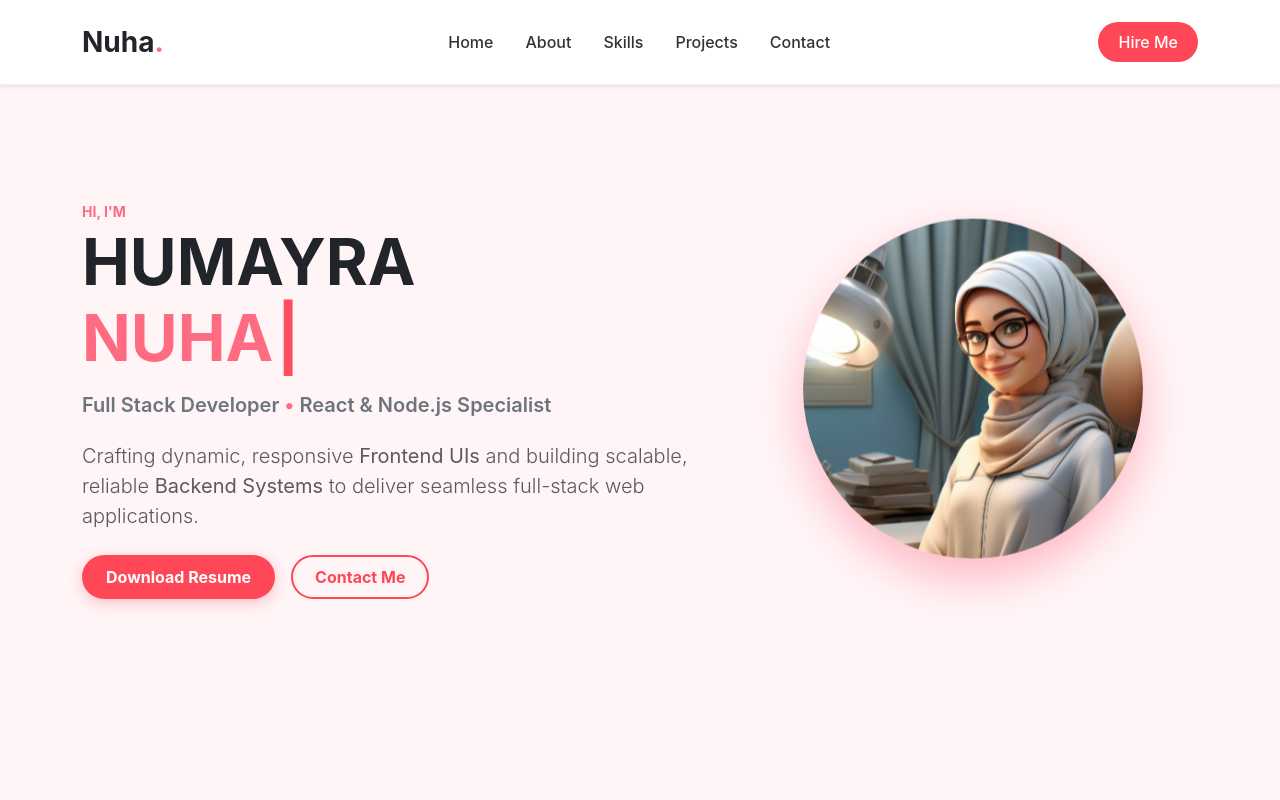
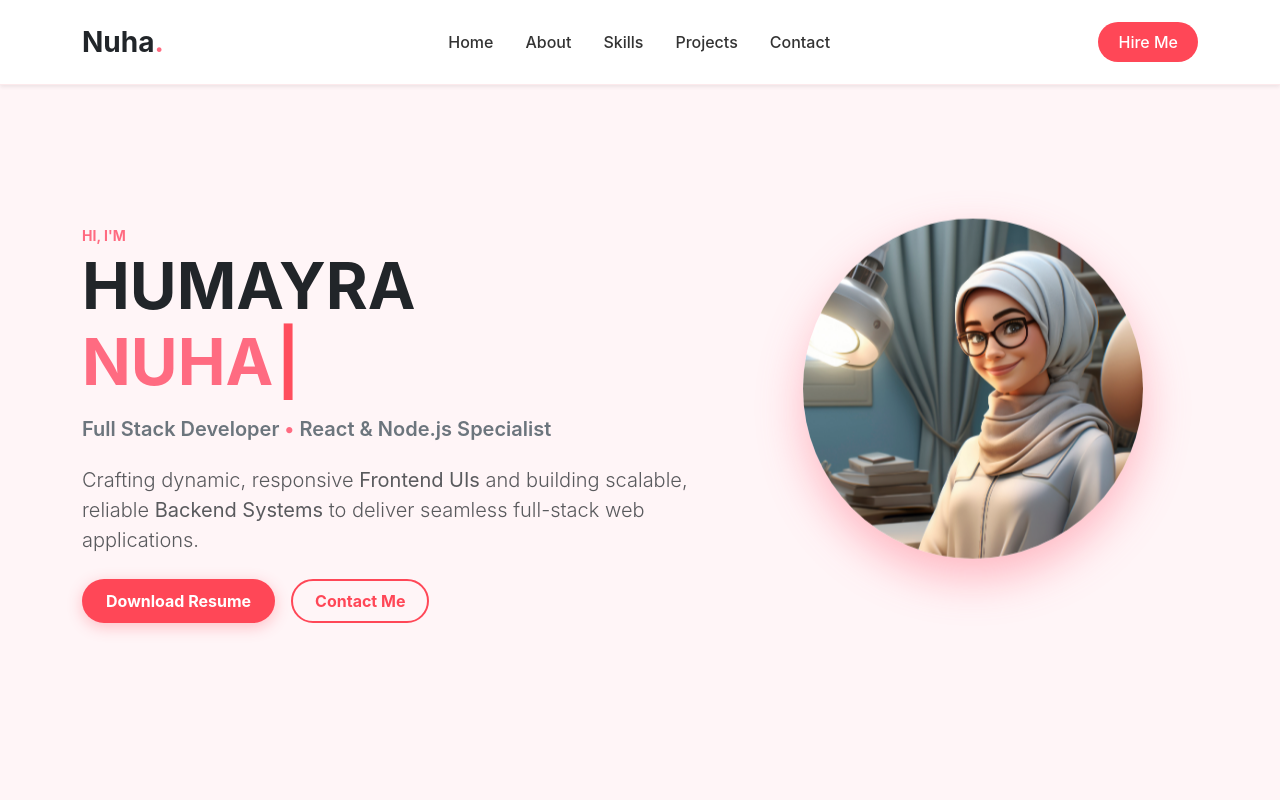
Before and after one commit to humayranuha0/my-portfolio, a React (Vite) app: page / in a window 1280 px wide. Shown: the top 800 px of the page. Built offline with nearby package versions, Linux system fonts and the light colour scheme; a web font is replaced by a local one.

Commit message:
Fixed hero section padding and HI I M text visibility

```diff
--- a/src/Hero.jsx
+++ b/src/Hero.jsx
@@ -69,7 +69,7 @@ const Hero = () => {
       <div className="container">
         <div className="row align-items-center gy-5">
           <div className="col-lg-7">
-            <span className="text-uppercase tracking-wider small fw-bold pink-accent d-block mb-2">
+            <span className="text-uppercase tracking-wider small fw-bold pink-accent pt-5 d-block mb-2">
               HI, I'M
             </span>
 
```
